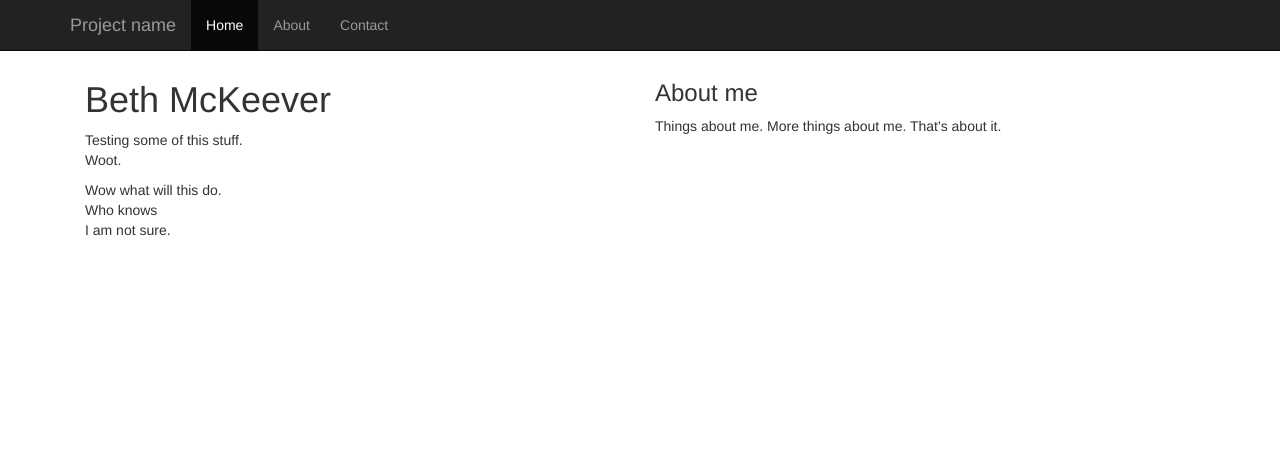
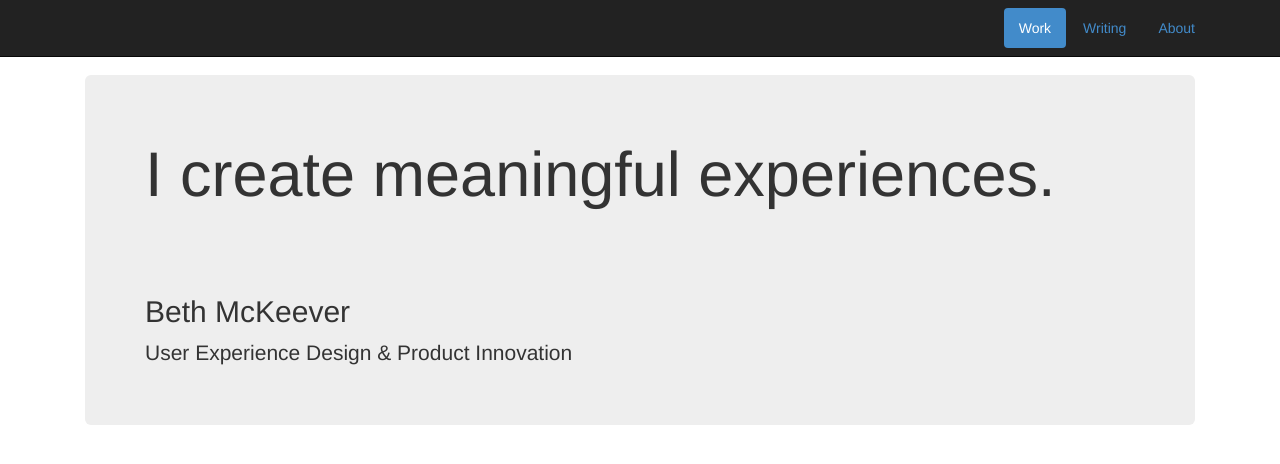
Before and after one commit to linoleumtile/portfolio-site-archive, a Jekyll site: the page built from index.md, in a window 1280 px wide. Shown: the top 464 px of the page. Built offline with Jekyll 4.4.1, drawn with Linux system fonts in a browser that asks for light colours; nearby versions of some CDN libraries.

Commit message:
adjusted nav, added home layout, custom stylesheet

```diff
--- a/_config.yml
+++ b/_config.yml
@@ -3,7 +3,5 @@ description: becoming extraordinary
 
 url: "http://localhost:4000"
 
-paginate: 10
-
 permalink: pretty
 pygments: true
--- a/_includes/header.html
+++ b/_includes/header.html
@@ -2,12 +2,13 @@
 <html lang="en">
   <head>
     <meta charset="utf-8">
-    <title>{{ site.name }}</title>
+    <title>{% if page.title %} {{ page.title }} {% endif %} {% if site.title %} | {{ site.title }} {% endif %}</title>
     <meta name="viewport" content="width=device-width, initial-scale=1.0">
     <meta name="description" content="{{ site.description }}">
 
     <!-- Bootstrap -->
     <link href="css/bootstrap.min.css" rel="stylesheet">
+    <linK href="css/style.css" rel="stylesheet">
     <style>
       body {
         padding-top: 60px;
@@ -25,22 +26,15 @@
 
     <div class="navbar navbar-inverse navbar-fixed-top" role="navigation">
       <div class="container">
-        <div class="navbar-header">
-          <button type="button" class="navbar-toggle" data-toggle="collapse" data-target=".navbar-collapse">
-            <span class="sr-only">Toggle navigation</span>
-            <span class="icon-bar"></span>
-            <span class="icon-bar"></span>
-            <span class="icon-bar"></span>
-          </button>
-          <a class="navbar-brand" href="#">Project name</a>
-        </div>
-        <div class="collapse navbar-collapse">
-          <ul class="nav navbar-nav">
-            <li class="active"><a href="#">Home</a></li>
-            <li><a href="#about">About</a></li>
-            <li><a href="#contact">Contact</a></li>
+
+        <div class="nav">
+          <ul class="nav nav-pills pad-top pad-bottom sm pull-right">
+            <li class="active"><a href="#">Work</a></li>
+            <li><a href="#about">Writing</a></li>
+            <li><a href="#contact">About</a></li>
           </ul>
-        </div><!--/.nav-collapse -->
+        </div> <!-- /.nav -->
+
       </div>
     </div>
 
--- /dev/null
+++ b/_layouts/home.html
@@ -0,0 +1,9 @@
+{% include header.html %}
+<div class="row-fluid">
+	<div class="col-md-12 pad-top">
+		<div class="jumbotron">
+			{{ content }}
+		</div>
+	</div>
+</div>
+{% include footer.html %}
--- /dev/null
+++ b/css/style.css
@@ -0,0 +1,100 @@
+/* STYLESHEET */
+
+/* Padding modifications a la HP, small adjusted to not interfere with text size */
+
+.pad-top {
+  padding-top: 15px;
+}
+.pad-top.mini {
+  padding-top: 4px;
+}
+.pad-top.sm {
+  padding-top: 8px;
+}
+.pad-top.medium {
+  padding-top: 11px;
+}
+.pad-top.large {
+  padding-top: 23px;
+}
+.pad-top.extra-large {
+  padding-top: 35px;
+}
+.pad-top.jumbo {
+  padding-top: 45px;
+}
+.pad-top.extra-jumbo {
+  padding-top: 55px;
+}
+.pad-bottom {
+  padding-bottom: 15px;
+}
+.pad-bottom.mini {
+  padding-bottom: 4px;
+}
+.pad-bottom.sm {
+  padding-bottom: 8px;
+}
+.pad-bottom.medium {
+  padding-bottom: 11px;
+}
+.pad-bottom.large {
+  padding-bottom: 23px;
+}
+.pad-bottom.extra-large {
+  padding-bottom: 35px;
+}
+.pad-bottom.jumbo {
+  padding-bottom: 45px;
+}
+.pad-bottom.extra-jumbo {
+  padding-bottom: 55px;
+}
+.pad-left {
+  padding-left: 15px;
+}
+.pad-left.mini {
+  padding-left: 4px;
+}
+.pad-left.sm {
+  padding-left: 8px;
+}
+.pad-left.medium {
+  padding-left: 11px;
+}
+.pad-left.large {
+  padding-left: 23px;
+}
+.pad-left.extra-large {
+  padding-left: 35px;
+}
+.pad-left.jumbo {
+  padding-left: 45px;
+}
+.pad-left.extra-jumbo {
+  padding-left: 55px;
+}
+.pad-right {
+  padding-right: 15px;
+}
+.pad-right.mini {
+  padding-right: 4px;
+}
+.pad-right.sm {
+  padding-right: 8px;
+}
+.pad-right.medium {
+  padding-right: 11px;
+}
+.pad-right.large {
+  padding-right: 23px;
+}
+.pad-right.extra-large {
+  padding-right: 35px;
+}
+.pad-right.jumbo {
+  padding-right: 45px;
+}
+.pad-right.extra-jumbo {
+  padding-right: 55px;
+}
--- a/index.md
+++ b/index.md
@@ -1,13 +1,10 @@
 ---
-title: Beth McKeever
-layout: default
+title: Home
+layout: home
 ---
 
-# Beth McKeever
-
-Testing some of this stuff. \
-Woot.
-
-Wow what will this do. \
-Who knows \
-I am not sure.
+# I create meaningful experiences.
+<br />
+<br />
+## Beth McKeever
+User Experience Design & Product Innovation
```
Also changed, not shown: 2 other files.
